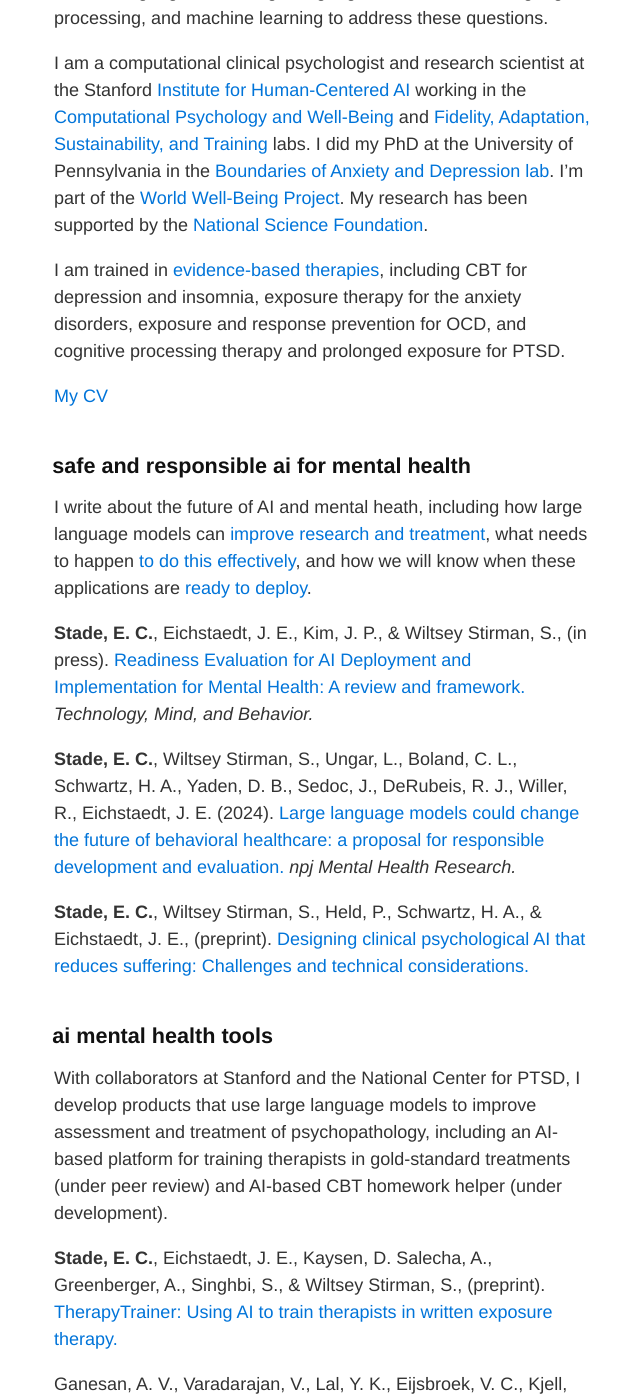
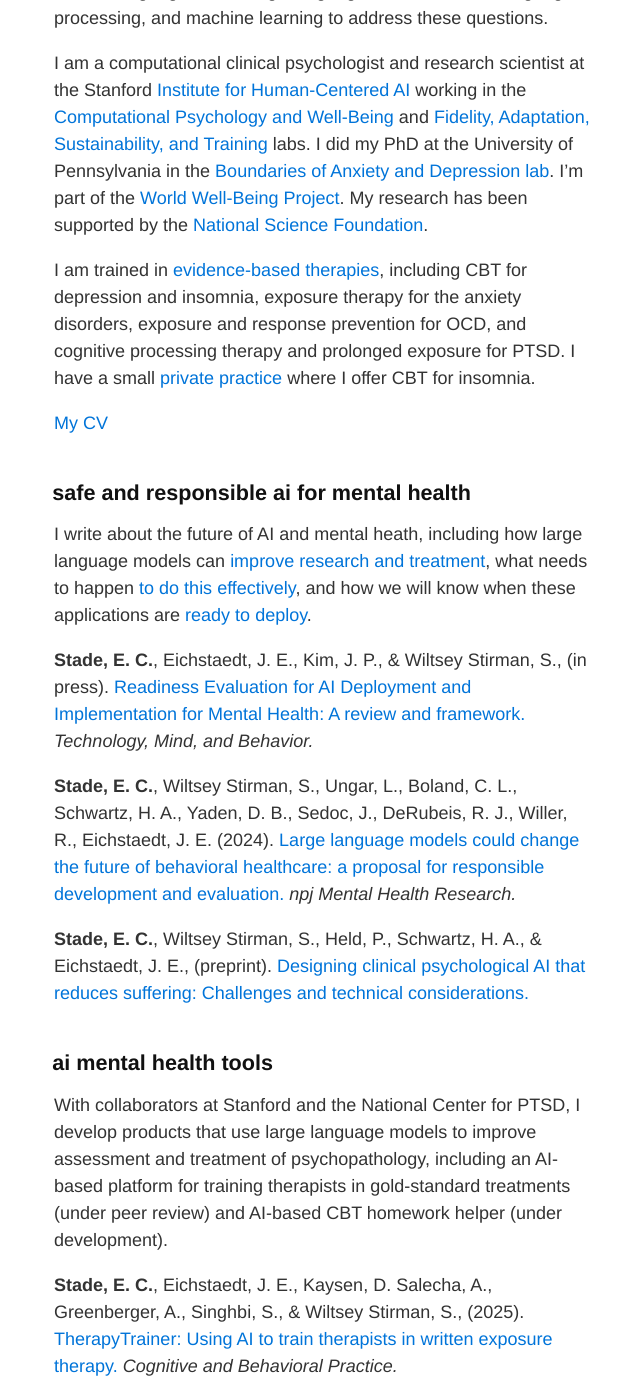
Before and after one commit to betsystade/betsystade.github.io, a Jekyll site: the page built from index.md, in a window 1280 px wide and 1400 px high, scrolled down 332 px. Shown: the whole window, without its empty margins (316-956 px from the left). Built offline with Jekyll 4.4.1, drawn with Linux system fonts in a browser that asks for light colours; our own code applies the rules of GitHub Pages for plain Markdown files.

Commit message:
therapytrainer and private practice

```diff
--- a/index.md
+++ b/index.md
@@ -13,7 +13,7 @@ How can artificial intelligence and large language models help more people get s
 
 I am a computational clinical psychologist and research scientist at the Stanford [Institute for Human-Centered AI](https://hai.stanford.edu/) working in the [Computational Psychology and Well-Being](https://cpwb.stanford.edu/) and [Fidelity, Adaptation, Sustainability, and Training](https://med.stanford.edu/fastlab.html) labs. I did my PhD at the University of Pennsylvania in the [Boundaries of Anxiety and Depression lab](https://web.sas.upenn.edu/ruscio-lab/). I'm part of the [World Well-Being Project](https://www.wwbp.org/). My research has been supported by the [National Science Foundation](https://www.nsfgrfp.org/).
 
-I am trained in [evidence-based therapies](https://div12.org/treatments/), including CBT for depression and insomnia, exposure therapy for the anxiety disorders, exposure and response prevention for OCD, and cognitive processing therapy and prolonged exposure for PTSD.
+I am trained in [evidence-based therapies](https://div12.org/treatments/), including CBT for depression and insomnia, exposure therapy for the anxiety disorders, exposure and response prevention for OCD, and cognitive processing therapy and prolonged exposure for PTSD. I have a small [private practice](https://www.drbetsystade.com/) where I offer CBT for insomnia.
 
 <a href="assets/EStade_CV.pdf" target="_blank">My CV</a>
 
@@ -34,7 +34,7 @@ I write about the future of AI and mental heath, including how large language mo
 
 With collaborators at Stanford and the National Center for PTSD, I develop products that use large language models to improve assessment and treatment of psychopathology, including an AI-based platform for training therapists in gold-standard treatments (under peer review) and AI-based CBT homework helper (under development).
 
-**Stade, E. C.**, Eichstaedt, J. E., Kaysen, D. Salecha, A., Greenberger, A., Singhbi, S., & Wiltsey Stirman, S., (preprint). [TherapyTrainer: Using AI to train therapists in written exposure therapy.](https://osf.io/preprints/osf/wx93m)
+**Stade, E. C.**, Eichstaedt, J. E., Kaysen, D. Salecha, A., Greenberger, A., Singhbi, S., & Wiltsey Stirman, S., (2025). [TherapyTrainer: Using AI to train therapists in written exposure therapy.](https://authors.elsevier.com/sd/article/S1077-7229(25)00049-5) *Cognitive and Behavioral Practice.*
 
 Ganesan, A. V., Varadarajan, V., Lal, Y. K., Eijsbroek, V. C., Kjell, K., Kjell, O. N. E., Dhanasekaran, T., **Stade, E. C.**, Eichstaedt, J. C., Boyd, R. L., Schwartz, H. A., & Flek, L. (preprint). [Explaining GPT-4’s schema of depression using machine behavior analysis.](https://doi.org/10.48550/arXiv.2411.13800)
 
```
Also changed, not shown: other parts of index.md (+3 -0 lines).
